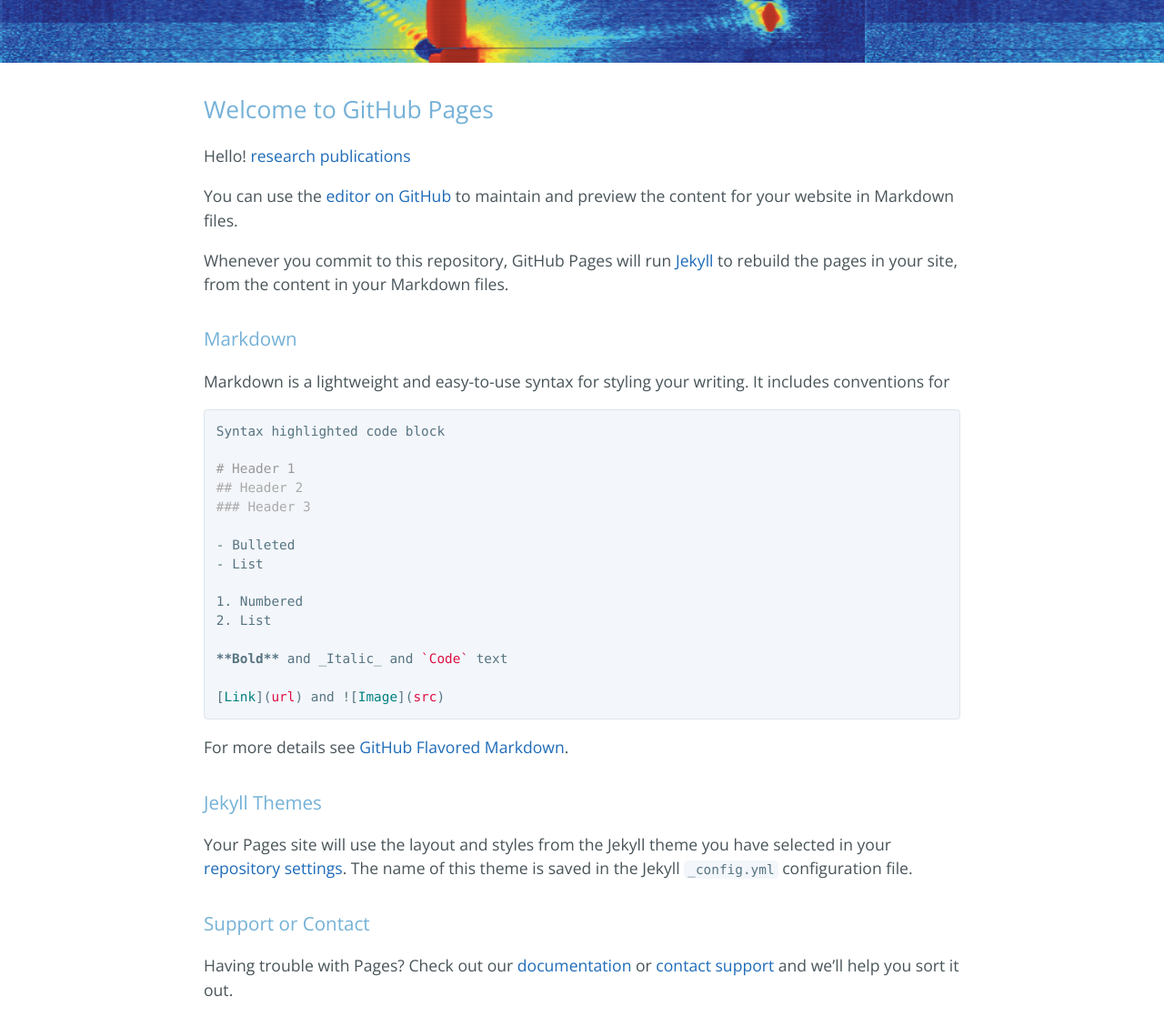
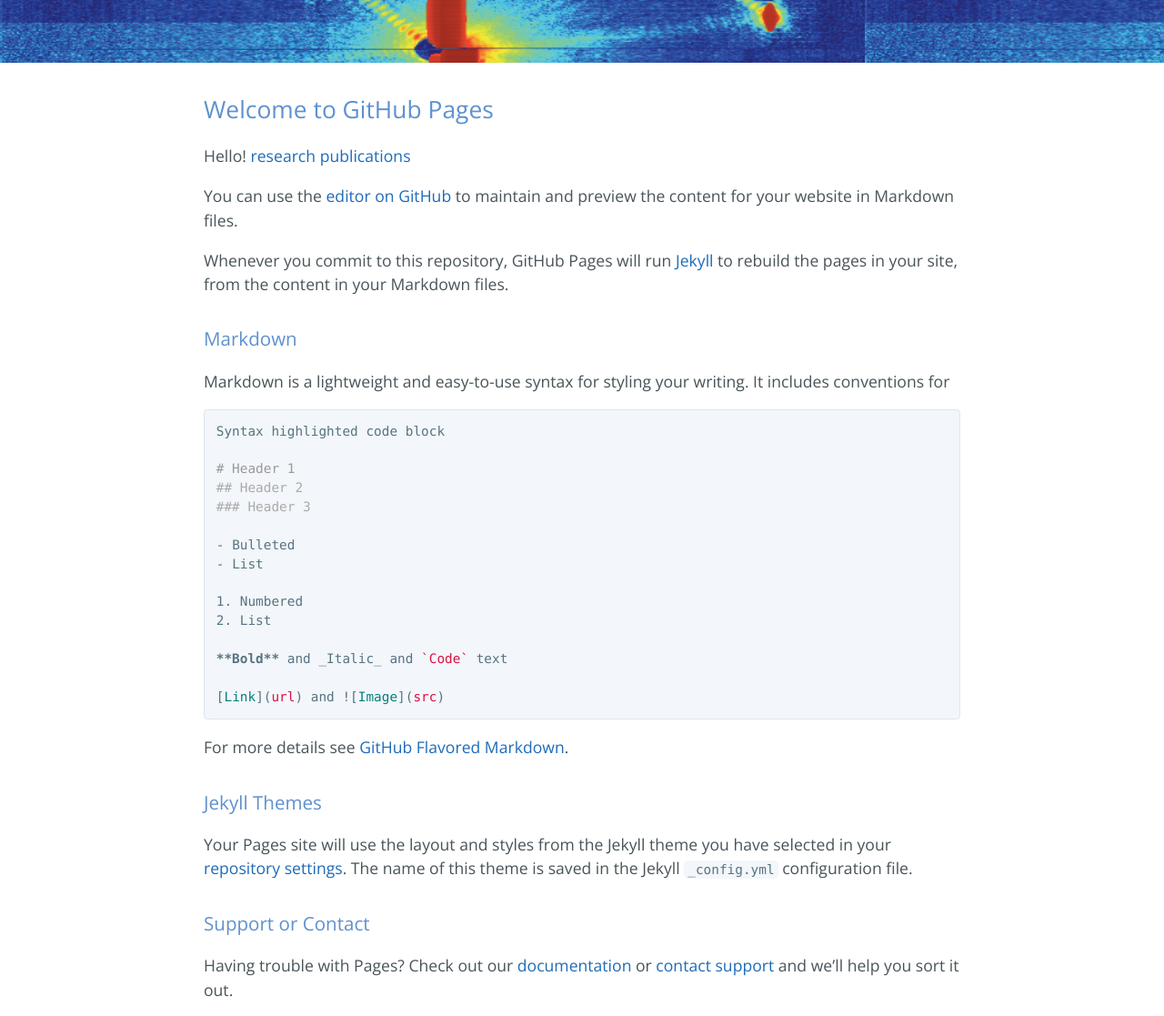
Before and after one commit to captvonsciencypants/computational-imaging-lab, a Jekyll site: the page built from temp.md, in a window 1280 px wide. Shown: the part 827-1944 px from the top of the page at 91% size. Built offline with Jekyll 4.4.1, drawn with Linux system fonts in a browser that asks for light colours; our own code applies the rules of GitHub Pages for plain Markdown files; the repository's description, which GitHub fills in, is left out.

Commit message:
Update variables.scss

```diff
--- a/_sass/variables.scss
+++ b/_sass/variables.scss
@@ -8,7 +8,7 @@ $header-bg-color: #159957 !default;
 $header-bg-color-secondary: #155799 !default;
 
 // Text
-$section-headings-color: #74b1d7 !default;
+$section-headings-color: #5e91cd !default;
 $body-text-color: #485459 !default;
 $body-link-color: #1e6bb8 !default;
 $blockquote-text-color: #819198 !default;
```
